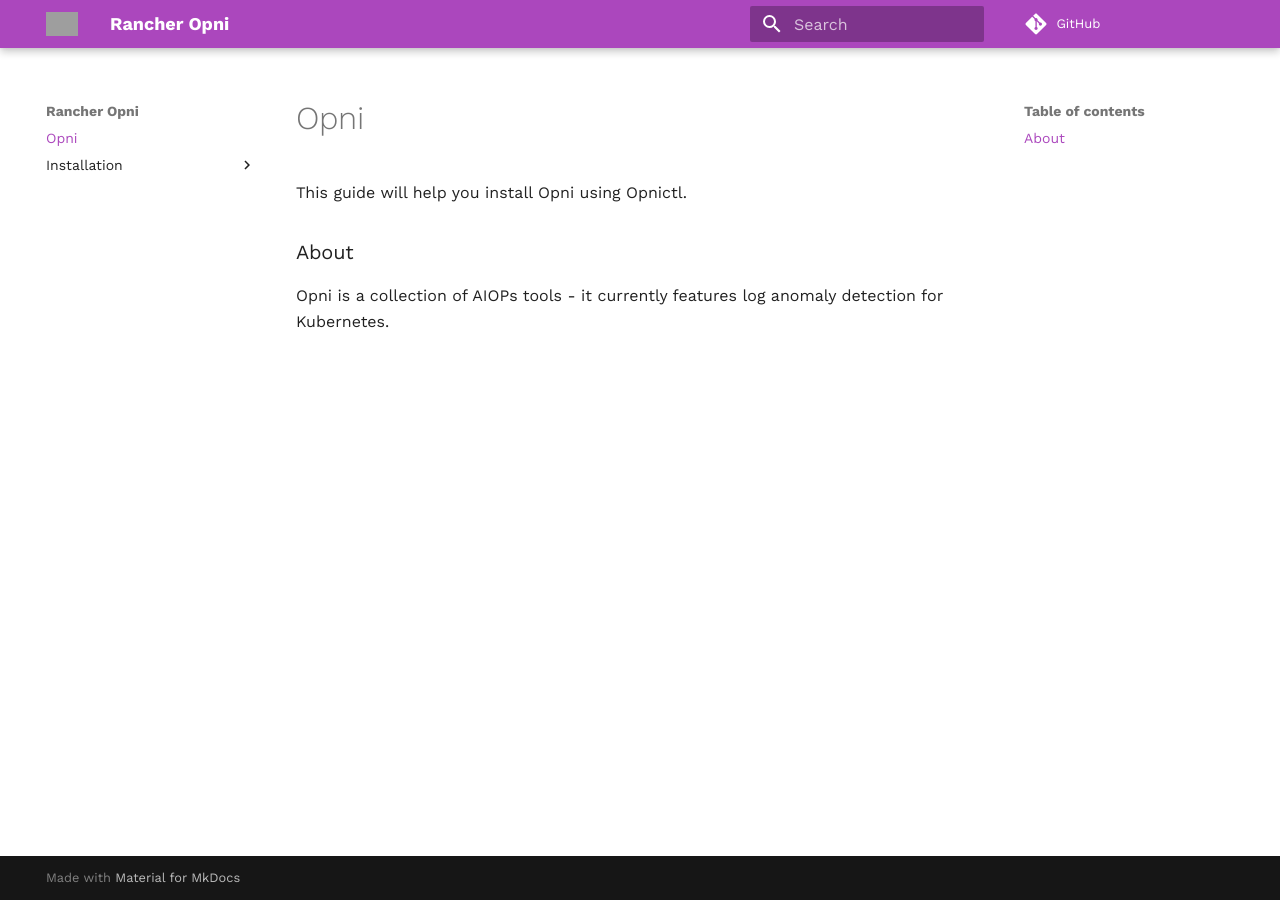
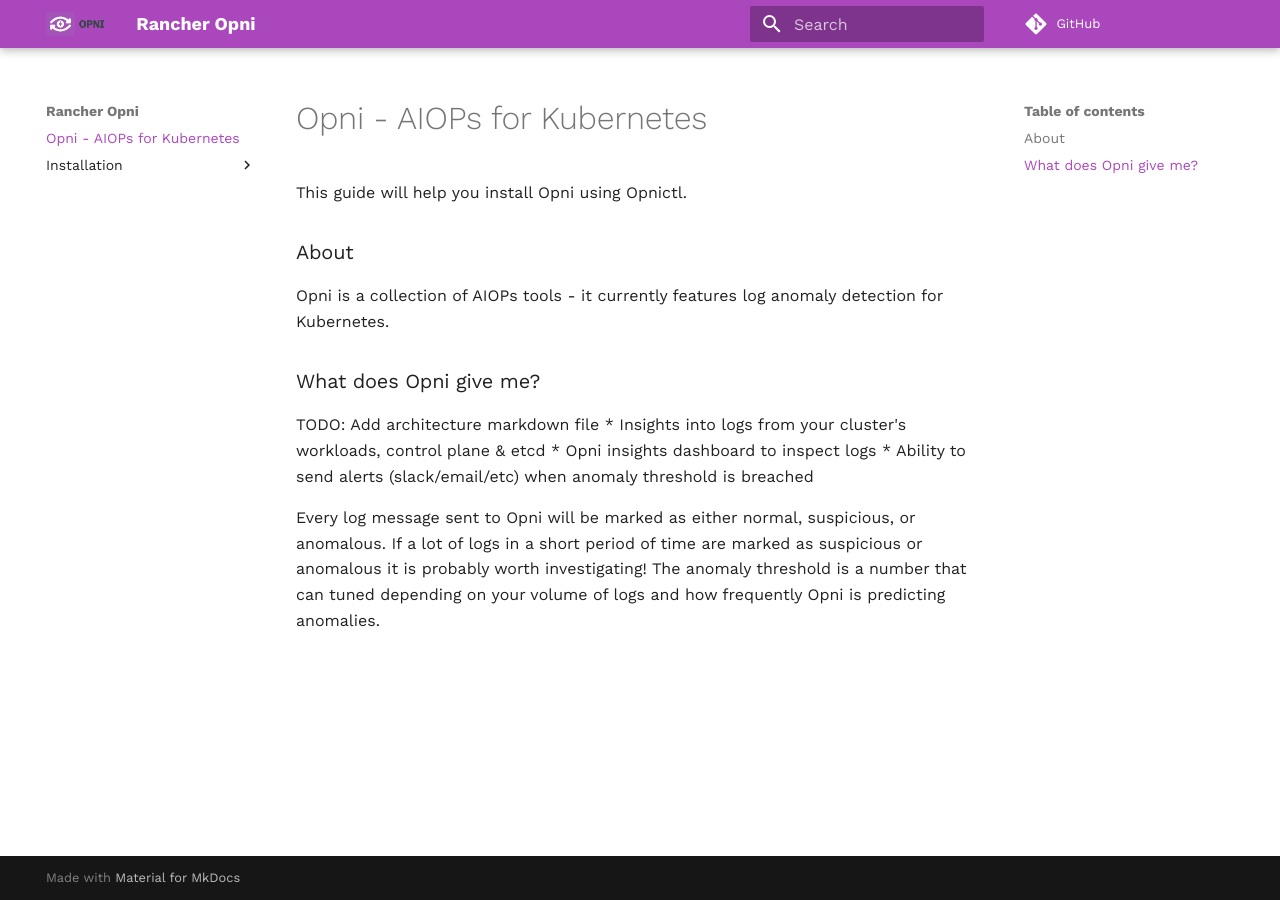
Before and after one commit to rancher/opni-docs, an MkDocs documentation site: the page built from docs/index.md, in a window 1280 px wide. Built offline with MkDocs 1.6.1 and Material for MkDocs 9.7.7, drawn with Linux system fonts in a browser that asks for light colours; comment, search, counter and statistics services are not loaded; grey boxes are pictures that could not be loaded.

Commit message:
Update docs to include logo

```diff
--- a/docs/index.md
+++ b/docs/index.md
@@ -1,8 +1,18 @@
 ---
-title: Opni
+title: Opni - AIOPs for Kubernetes
 ---
 
 This guide will help you install Opni using Opnictl.
 
 ### About
 Opni is a collection of AIOPs tools - it currently features log anomaly detection for Kubernetes.
+
+### What does Opni give me?
+TODO: Add architecture markdown file
+* Insights into logs from your cluster's workloads, control plane & etcd
+* Opni insights dashboard to inspect logs
+* Ability to send alerts (slack/email/etc) when anomaly threshold is breached
+
+Every log message sent to Opni will be marked as either normal, suspicious, or anomalous.
+If a lot of logs in a short period of time are marked as suspicious or anomalous it is probably worth investigating!
+The anomaly threshold is a number that can tuned depending on your volume of logs and how frequently Opni is predicting anomalies.
--- a/mkdocs.yml
+++ b/mkdocs.yml
@@ -7,8 +7,8 @@
     primary: purple
   font:
     text: 'Work Sans'
-  logo: 'https://github.com/rancher/project-assets/blob/master/logos/opni/icon-opni.png'
-  favicon: 'assets/favicon-32x32.png'
+  logo: 'assets/logo-horizontal-opni.png'
+  favicon: 'assets/icon-opni.png'
 #google_analytics:
 plugins:
   - search
```
Also changed, not shown: docs/install/quickstart.md (+1 -1 lines), docs/assets/icon-opni.png (added), docs/assets/icon-opni.svg (added), docs/assets/logo-horizontal-opni.png (added), docs/assets/logo-horizontal-opni.svg (added), docs/assets/logo-stacked-opni.png (added), docs/assets/logo-stacked-opni.svg (added).
